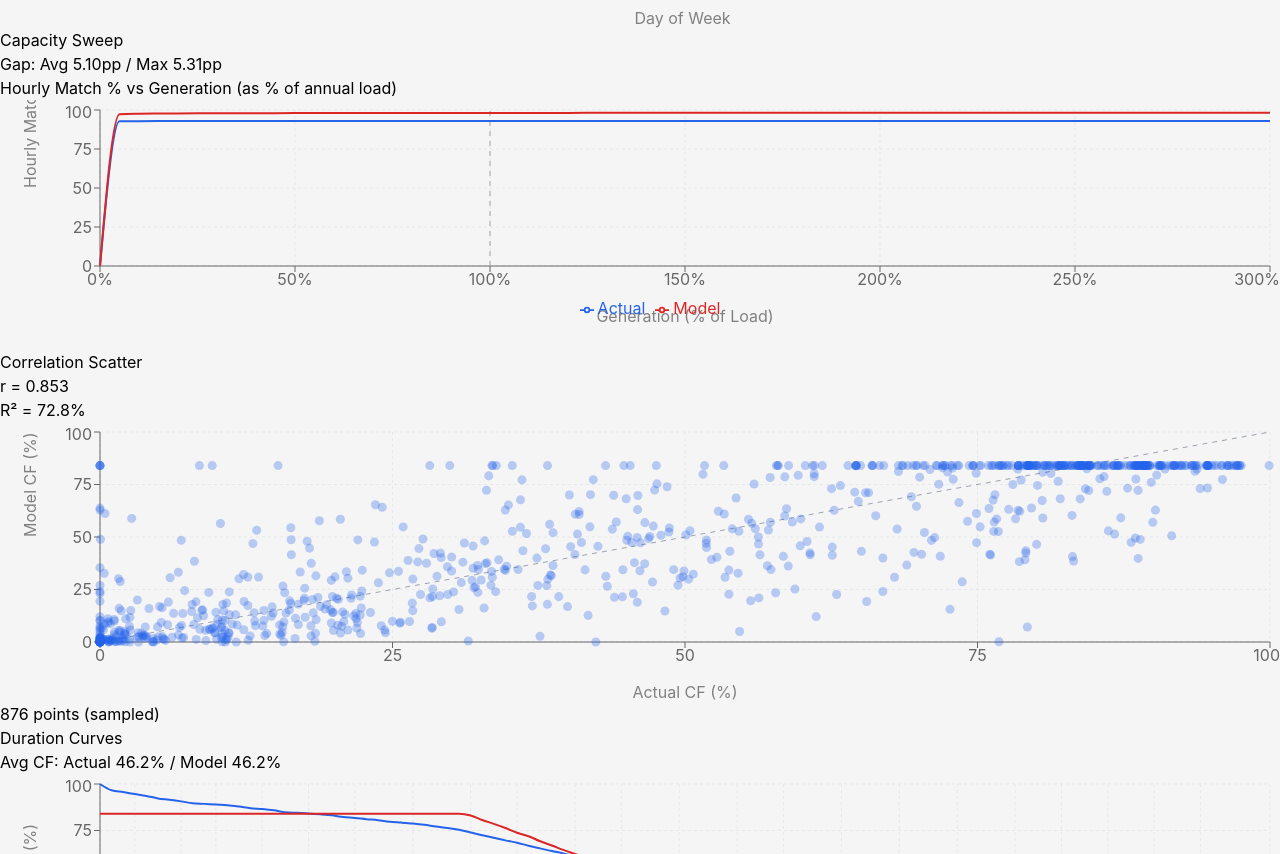
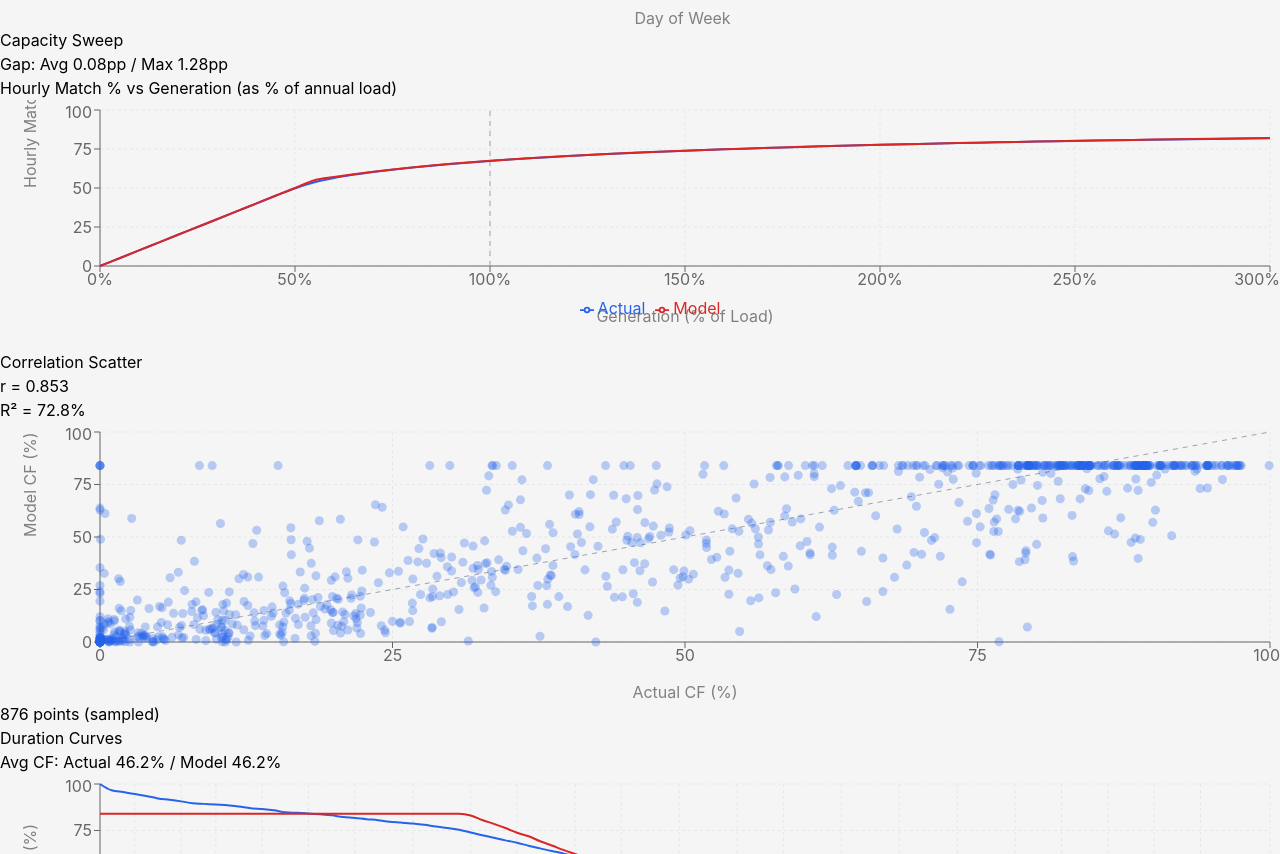
Before and after one commit to NathanDIyer/wind-validation-dashboard, a React (Vite) app: page / in a window 1280 px wide. Shown: the part 1116-1970 px from the top of the page. Built offline with nearby package versions, Linux system fonts and the light colour scheme.

Commit message:
Fix capacity sweep calculation normalization bug
The hourly generation wasn't normalized to the same units as hourly
load. Added division by n so that at 100% generation capacity, total
generation equals total load.

Co-Authored-By: Claude Opus 4.5 <noreply@anthropic.com>

```diff
--- a/src/components/CapacitySweep.jsx
+++ b/src/components/CapacitySweep.jsx
@@ -28,7 +28,7 @@ function calculateMatchAtPct(cfProfile, avgCF, genPctOfLoad) {
   // Normalize: at 100%, sum of (cf * scale) should equal sum of hourly load (1/8760 each)
   // hourlyLoad = 1/8760 of annual (normalized to 1)
   // hourlyGen = cf * scaleFactor * (1 / avgCF) to normalize so avg gen at 100% = avg load
-  const genScale = scaleFactor / avgCF
+  const genScale = scaleFactor / (avgCF * n)
 
   for (let i = 0; i < n; i++) {
     const hourlyGen = cfProfile[i] * genScale
```
